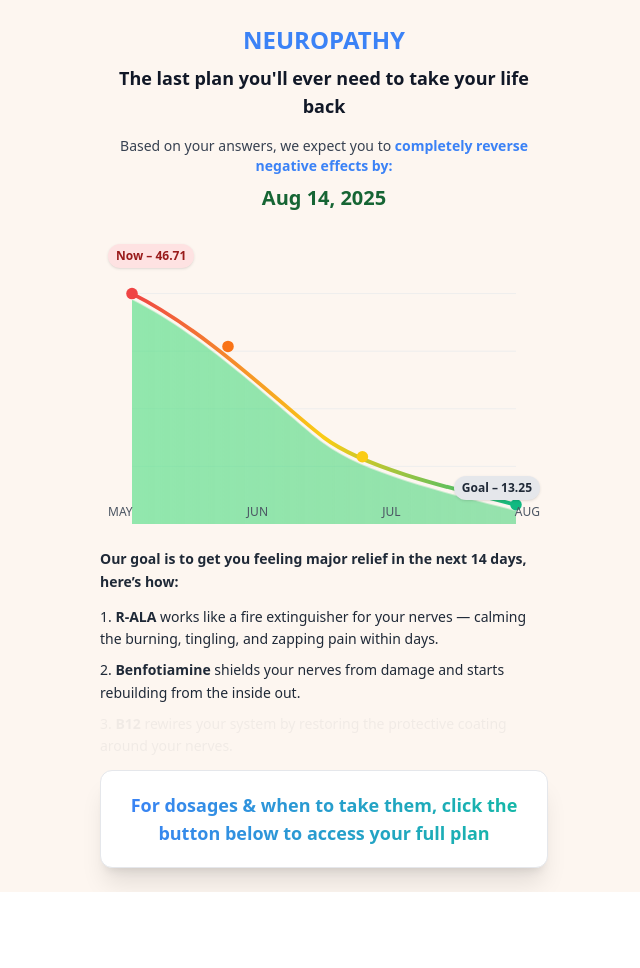
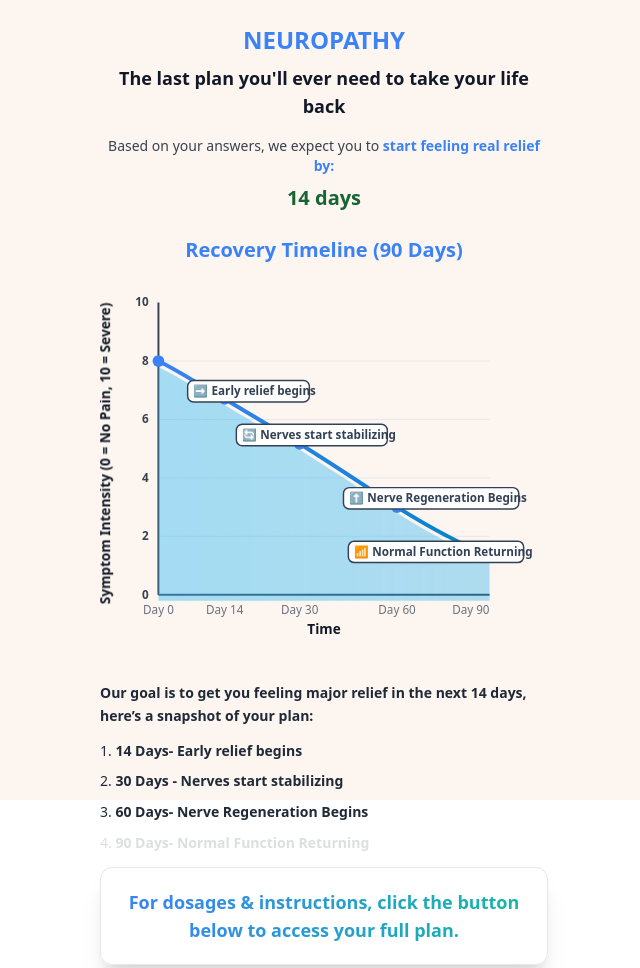
Before and after one commit to Clemchuks/graph, a plain HTML site: page index.html in a window 1280 px wide. Shown: the top 968 px of the page, without its empty margins (316-956 px from the left). Before the commit the page ends 892 px from the top, so only its background shows below. Drawn offline with nearby package versions, Linux system fonts and the light colour scheme.

Commit message:
Update index.html

```diff
--- a/index.html
+++ b/index.html
@@ -1,5 +1,6 @@
 <script src="https://cdn.tailwindcss.com"></script>
 <script src="https://cdnjs.cloudflare.com/ajax/libs/gsap/3.9.1/gsap.min.js"></script>
+<link href="https://fonts.googleapis.com/css2?family=Roboto:wght@400;700&display=swap" rel="stylesheet"/>
 
 <style>
   .graph { position: relative; height: 300px; }
@@ -8,8 +9,9 @@
     0%,100% { transform: translateY(0); }
     50%     { transform: translateY(8px); }
   }
+
 </style>
-
+ <div class="min-h-screen bg-[#fdf6f0] font-[Roboto,sans-serif]">
 <div class="bg-[#fdf6f0] text-center px-4 py-6 font-sans">
   <div class="max-w-md mx-auto">
 
@@ -19,71 +21,171 @@
 
     <!-- Intro -->
     <p class="text-sm text-gray-700 mb-2">
-      Based on your answers, we expect you to <span class="font-semibold text-[#3b82f6]">completely reverse negative effects by:</span>
+     Based on your answers, we expect you to
+ <span class="font-semibold text-[#3b82f6]">start feeling real relief by: </span>
     </p>
-    <p class="text-xl text-green-800 font-bold mb-6" id="dynamic-date"></p>
+    <p class="text-xl text-green-800 font-bold mb-6">14 days</p>
+
+    <p class="text-xl text-green-800 font-extrabold mb-6" style="color:#3b82f6;">Recovery Timeline (90 Days)</p>
 
     <!-- Graph -->
     <div class="relative h-72 graph">
-      <svg viewBox="0 0 400 300" class="w-full h-full" preserveAspectRatio="xMidYMid meet">
+      <!-- 🔄  REPLACE ONLY THE OLD <svg> … </svg> WITH THIS ONE  -->
+<!-- ▼▼  Curved graph SVG  ▼▼ -->
+<svg viewBox="0 0 460 370"
+     class="w-full h-[370px]"
+     preserveAspectRatio="xMidYMid meet">
+
+  <!-- 60 px right, 10 px down offset for roomy gutters -->
+  <g transform="translate(60,10)">
+
+    <!-- ── Gradients ── -->
     <defs>
       <linearGradient id="lineGrad" x1="0%" y1="0%" x2="100%" y2="0%">
-            <stop offset="0%" stop-color="#ef4444"/>
-            <stop offset="50%" stop-color="#facc15"/>
-            <stop offset="100%" stop-color="#10b981"/>
+        <stop offset="0%"  stop-color="#3b82f6"/>
+        <stop offset="100%" stop-color="#0284c7"/>
       </linearGradient>
+
       <linearGradient id="flowGrad" x1="0%" y1="0%" x2="300%" y2="0%">
-            <stop offset="0%" stop-color="#4ade80" stop-opacity="0.6"/>
-            <stop offset="50%" stop-color="#22c55e" stop-opacity="0.45"/>
-            <stop offset="100%" stop-color="#16a34a" stop-opacity="0.3"/>
-            <animateTransform attributeName="gradientTransform" type="translate" from="0" to="-300" dur="3s" repeatCount="indefinite"/>
+        <stop offset="0%"   stop-color="#38bdf8" stop-opacity="0.45"/>
+        <stop offset="50%"  stop-color="#0ea5e9" stop-opacity="0.30"/>
+        <stop offset="100%" stop-color="#0284c7" stop-opacity="0.20"/>
+        <animateTransform attributeName="gradientTransform"
+                          type="translate" from="0" to="-300"
+                          dur="4s" repeatCount="indefinite"/>
       </linearGradient>
     </defs>
 
-        <!-- Grid -->
-        <line x1="0" y1="60" x2="400" y2="60" stroke="#eee"/>
-        <line x1="0" y1="120" x2="400" y2="120" stroke="#eee"/>
-        <line x1="0" y1="180" x2="400" y2="180" stroke="#eee"/>
-        <line x1="0" y1="240" x2="400" y2="240" stroke="#eee"/>
+    <!-- ── Grid ── -->
+    <g stroke="#e5e7eb">
+      <line x1="0" y1="60"  x2="340" y2="60"/>
+      <line x1="0" y1="120" x2="340" y2="120"/>
+      <line x1="0" y1="180" x2="340" y2="180"/>
+      <line x1="0" y1="240" x2="340" y2="240"/>
+      <line x1="0" y1="300" x2="340" y2="300"/>
+    </g>
 
-        <!-- Curve & Wave -->
-        <path id="graph-line" d="M0,60 C80,100 160,180 200,210 C240,240 320,260 400,280" fill="none" stroke="url(#lineGrad)" stroke-width="4"/>
-        <path class="water-wave" d="M0,300 L0,60 C80,100 160,180 200,210 C240,240 320,260 400,280 L400,300 Z" fill="url(#flowGrad)"/>
+    <!-- ── Axes ── -->
+    <line x1="0" y1="0"   x2="0"   y2="300" stroke="#374151" stroke-width="2"/>
+    <line x1="0" y1="300" x2="340" y2="300" stroke="#374151" stroke-width="2"/>
 
-        <!-- Dots -->
-        <circle id="dot1" cx="0" cy="60" r="6" fill="#ef4444"/>
-        <circle id="dot2" cx="100" cy="115" r="6" fill="#f97316"/>
-        <circle id="dot3" cx="240" cy="230" r="6" fill="#facc15"/>
-        <circle id="dot4" cx="400" cy="280" r="6" fill="#10b981"/>
+    <!-- ── Y-axis numbers ── -->
+    <g font-size="12" font-weight="600" fill="#374151" text-anchor="end">
+      <text x="-10" y="4">10</text>
+      <text x="-10" y="64">8</text>
+      <text x="-10" y="124">6</text>
+      <text x="-10" y="184">4</text>
+      <text x="-10" y="244">2</text>
+      <text x="-10" y="304">0</text>
+    </g>
+
+    <!-- ── Curved line & filled area ── -->
+    <path id="graph-line"
+          d="M0,60
+             C30,75   50,90   68,99
+             C95,115 120,130 145,145
+             C185,170 215,190 245,210
+             C285,235 315,250 340,260"
+          fill="none" stroke="url(#lineGrad)" stroke-width="4"/>
+
+    <path class="water-wave"
+          d="M0,300
+             L0,60
+             C30,75   50,90   68,99
+             C95,115 120,130 145,145
+             C185,170 215,190 245,210
+             C285,235 315,250 340,260
+             L340,300 Z"
+          fill="url(#flowGrad)"/>
+
+    <!-- ── Data dots (IDs kept for GSAP) ── -->
+    <circle id="dot1" cx="0"   cy="60"  r="6" fill="#3b82f6"/>
+    <circle id="dot2" cx="68"  cy="99"  r="6" fill="#3b82f6"/>
+    <circle id="dot3" cx="145" cy="145" r="6" fill="#3b82f6"/>
+    <circle id="dot4" cx="245" cy="210" r="6" fill="#3b82f6"/>
+    <circle id="dot5" cx="340" cy="260" r="6" fill="#3b82f6"/>
+
+    <!-- ── X-axis label & ticks ── -->
+    <text x="170" y="340" text-anchor="middle"
+          font-size="14" font-weight="700" fill="#111827">Time</text>
+    <g font-size="12" fill="#6b7280" text-anchor="middle">
+      <text x="0"   y="320">Day&nbsp;0</text>
+      <text x="68"  y="320">Day&nbsp;14</text>
+      <text x="145" y="320">Day&nbsp;30</text>
+      <text x="245" y="320">Day&nbsp;60</text>
+      <text x="340" y="320" text-anchor="end">Day&nbsp;90</text>
+    </g>
+
+    <!-- ── Y-axis label ── -->
+    <text transform="translate(-50,155) rotate(-90)"
+          font-size="14" font-weight="700"
+          fill="#111827" text-anchor="middle">
+      Symptom&nbsp;Intensity&nbsp;(0&nbsp;=&nbsp;No&nbsp;Pain,&nbsp;10&nbsp;=&nbsp;Severe)
+    </text>
+
+    <!-- ── Call-out boxes ── -->
+    <style>
+      .callBox{fill:#fff;stroke:#334155;stroke-width:1.5;rx:6;}
+      .callTxt{font-size:12px;fill:#334155;font-weight:600;}
+    </style>
+
+    <g transform="translate(30,80)">
+      <rect width="125" height="22" class="callBox"/>
+      <text x="6" y="15" class="callTxt">➡️ Early relief begins</text>
+    </g>
+
+    <g transform="translate(80,125)">
+      <rect width="155" height="22" class="callBox"/>
+      <text x="6" y="15" class="callTxt">🔄 Nerves start stabilizing</text>
+    </g>
+
+    <g transform="translate(190,190)">
+      <rect width="180" height="22" class="callBox"/>
+      <text x="6" y="15" class="callTxt">⬆️ Nerve Regeneration Begins</text>
+    </g>
+
+    <g transform="translate(195,245)">
+      <rect width="180" height="22" class="callBox"/>
+      <text x="6" y="15" class="callTxt">📶 Normal Function Returning
+</text>
+    </g>
+  </g>
 </svg>
-
-      <!-- Labels -->
-      <div class="absolute top-2 left-2 bg-red-100 text-red-800 text-xs font-semibold rounded-full px-2 py-1 shadow">Now – 46.71</div>
-      <div class="absolute top-[240px] right-2 bg-gray-200 text-gray-800 text-xs font-semibold rounded-full px-2 py-1 shadow">Goal – 13.25</div>
-      <div class="absolute bottom-1 w-full flex justify-between px-2 text-xs text-gray-600">
-        <span>MAY</span><span>JUN</span><span>JUL</span><span>AUG</span>
-      </div>
-    </div>
+<!-- ▲▲  End curved graph SVG  ▲▲ -->
 
     <!-- Strategy Text -->
     <div class="mt-6 text-left text-sm text-gray-800 max-w-md mx-auto space-y-3 leading-relaxed">
-      <p class="font-semibold">Our goal is to get you feeling major relief in the next 14 days, here’s how:</p>
+      <p class="font-semibold">Our goal is to get you feeling major relief in the next 14 days, here’s a snapshot of your plan:
+  </p>
       <ol class="list-decimal list-inside space-y-2">
-        <li><strong>R-ALA</strong> works like a fire extinguisher for your nerves — calming the burning, tingling, and zapping pain within days.</li>
-        <li><strong>Benfotiamine</strong> shields your nerves from damage and starts rebuilding from the inside out.</li>
-        <li class="opacity-5 select-none"><strong>B12</strong> rewires your system by restoring the protective coating around your nerves.</li>
+        <li><strong>14 Days- Early relief begins</strong> </li>
+        <li><strong>30 Days - Nerves start stabilizing </strong> </li>
+        <li><strong>60 Days- Nerve Regeneration Begins</strong> </li>
+        <li class="opacity-15 select-none"><strong>90 Days-  Normal Function Returning</strong> </li>
       </ol>
-    <div class="mt-6 text-center p-5 rounded-xl bg-white shadow-xl border border-gray-200">
+    <div class="mt-6 text-center p-5 rounded-xl  shadow-xl border border-gray-200">
   <p class="text-lg font-extrabold text-transparent bg-clip-text bg-gradient-to-r from-[#3b82f6] to-[#14b8a6] animate-glowCustom">
-    For dosages & when to take them, click the button below to access your full plan
+  For dosages & instructions,  click the button below to access your full plan.
+
   </p>
+</div>
+<div class="mt-6 text-center p-5 rounded-xl  shadow-xl border border-gray-200">
+  <p class="text-lg font-bold text-transparent bg-clip-text bg-gradient-to-r from-[#3b82f6] to-[#14b8a6] animate-glowCustom">
+    <strong>🔒 Our Promise to You</strong><br>
+Most protocols like this cost $199+, but for a limited time, you’ll get the full plan for just $49.97.
+We are so confident that if you don’t feel real relief in the next 90 days, you get your money back!
+You have nothing to lose, and life without neuropathy to gain!
+
+
 </div>
 
 
     </div>
   </div>
 </div>
-
+  </div>
+</div>
+</div>
 <script>
   const futureDate = new Date();
   futureDate.setDate(futureDate.getDate() + 30);
```
Lines whose indentation alone changed are shown as unchanged.
